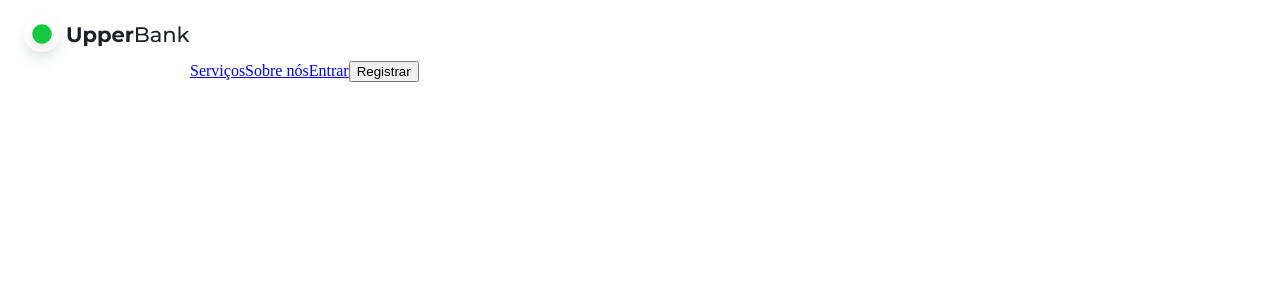
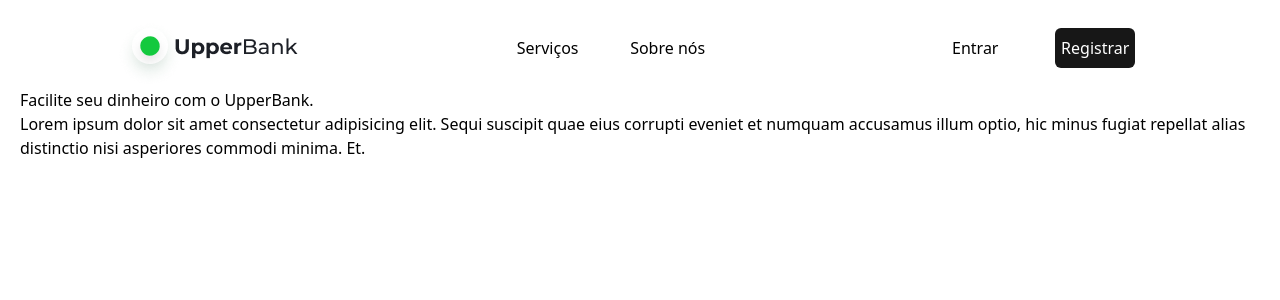
Before and after one commit to GustavoDeSouzaFonseca/UpperBank, a Next.js app in the folder upperbank/: page / in a window 1280 px wide. Shown: the top 300 px of the page. Built offline with nearby package versions, Linux system fonts and the light colour scheme.

Commit message:
Finalizado navbar com o tailwind

```diff
--- a/upperbank/src/app/components/navbar.jsx
+++ b/upperbank/src/app/components/navbar.jsx
@@ -4,19 +4,24 @@ import Image from 'next/image';
 import logotipo from '../../../assets/logotipoHome.png'
 
 function Navbar() {
-  return <div>
+  return <div className='flex flex-row justify-around'>
     <Image
       src={logotipo}
       alt='logotipo da empresa'
     />
 
-    <Link href="/servicos"><span className='text-slate-950 no-underline'>Serviços</span></Link>
-    <Link href={"/about"} className='headers-text'>Sobre nós</Link>
+    <div className='w-60 flex justify-around'>
+      <Link href="/servicos" className='mt-4'>Serviços</Link>
+      <Link href={"/about"} className='mt-4'>Sobre nós</Link>
+    </div>
 
-    <Link href={"/about"} className='headers-text'>Entrar</Link>
-    <Link href={"/registrar"}>
-      <button>Registrar</button>
-    </Link>
+    <div className='w-60 flex justify-around'>
+      <Link href={"/about"} className='mt-4'>Entrar</Link>
+      <Link href={"/registrar"}>
+        <button className='bg-neutral-900 text-white w-20 h-10 rounded-md mt-2'>Registrar</button>
+      </Link>
+    </div>
+
 
   </div>;
 }
--- a/upperbank/src/app/globals.css
+++ b/upperbank/src/app/globals.css
@@ -8,20 +8,7 @@
   --background-end-rgb: 255, 255, 255;
 }
 
-@media (prefers-color-scheme: dark) {
-  :root {
-    --foreground-rgb: 255, 255, 255;
-    --background-start-rgb: 0, 0, 0;
-    --background-end-rgb: 0, 0, 0;
-  }
-}
-
 body {
   color: rgb(var(--foreground-rgb));
-  background: linear-gradient(
-      to bottom,
-      transparent,
-      rgb(var(--background-end-rgb))
-    )
-    rgb(var(--background-start-rgb));
+    background: (var(--background-start-rgb));
 }
--- a/upperbank/src/app/layout.tsx
+++ b/upperbank/src/app/layout.tsx
@@ -1,3 +1,5 @@
+import './globals.css'
+
 export default function RootLayout({
   children,
 }: {
--- a/upperbank/src/app/page.tsx
+++ b/upperbank/src/app/page.tsx
@@ -3,8 +3,16 @@ import Navbar from "./components/navbar";
 
 export default function Home() {
   return (
-    <main>
+    <main className="m-5">
      <Navbar/>
+
+      <div className="">
+        <div>
+          <span>Facilite seu dinheiro com o UpperBank.</span>
+          <div/>
+          <span>Lorem ipsum dolor sit amet consectetur adipisicing elit. Sequi suscipit quae eius corrupti eveniet et numquam accusamus illum optio, hic minus fugiat repellat alias distinctio nisi asperiores commodi minima. Et.</span>
+        </div>
+      </div>
     </main>
   )
 }
```
